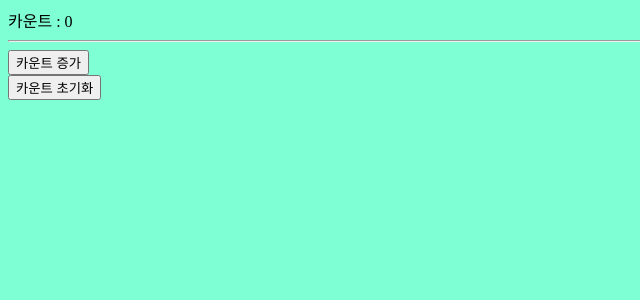
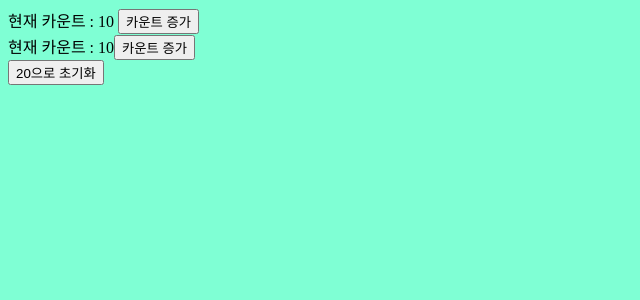
Before and after one commit to Jaehyeok65/ReactPractice, a React (Create React App) app: page / in a window 1280 px wide. Shown: the top 300 px of the page, without its empty margins (0-640 px from the left). Built offline with nearby package versions, Linux system fonts and the light colour scheme.

Commit message:
2021 07 07 리액트 (컴포넌트의 생명 주기)

```diff
--- /dev/null
+++ b/src/03/NewCounter.jsx
@@ -0,0 +1,44 @@
+import React from 'react';
+
+
+class NewCounter extends React.Component {
+
+    constructor(props) {
+        super(props);
+        this.state = {};
+        this.increaseCount = this.increaseCount.bind(this);
+    }
+
+    static getDerivedStateFromProps(props, state) {
+
+        const { count } = props;
+        return {
+
+            count,
+            newCount : count === state.count
+
+            ? state.newCount
+
+            : count,
+        };
+    }
+
+    increaseCount() {
+        this.setState(({ newCount }) => ({
+            newCount : newCount + 1
+        }));
+    }
+
+    render() {
+        return (
+            <div>
+                현재 카운트 : { this.state.newCount }
+                <button onClick = { this.increaseCount }>
+                    카운트 증가
+                </button>
+            </div>
+        );
+    }
+}
+
+export default NewCounter;
--- a/src/App.jsx
+++ b/src/App.jsx
@@ -1,12 +1,26 @@
 import React, { Component } from 'react';
 import Counter from './Components/Counter';
+import NewCounter from './03/NewCounter';
 import './App.css';
 
 class App extends Component {
+
+  constructor(props) {
+    super(props);
+    this.state = { count : 10 };
+    this.resetCount = this.resetCount.bind(this);
+  }
+
+  resetCount() {
+    this.setState(({ count }) => ({ count : count + 10}));
+  }
+
   render() {
     return (
       <div>
-        <Counter />
+        <div><Counter count = {this.state.count} /></div>
+        <div><NewCounter count = {this.state.count} /></div>
+        <button onClick = {this.resetCount}>{this.state.count+10}으로 초기화</button>
       </div>
     );
   }
--- a/src/Components/Counter.js
+++ b/src/Components/Counter.js
@@ -1,15 +1,16 @@
 import React from 'react';
 
 class Counter extends React.Component {
+
     constructor(props) {
         super(props);
         this.state = {
-            count : 0,
+            count : props.count,
         };
 
         this.increaseCount = this.increaseCount.bind(this);
-        this.defaultCount = this.defaultCount.bind(this);
     }
+
 
     increaseCount() {
 
@@ -18,21 +19,13 @@
         }));
     }
 
-    defaultCount() {
 
-        this.setState(({count}) => ({
-            count : 0,
-        }));
-    }
 
     render() {
         return (
             <div>
-                <span>카운트 : {this.state.count} </span>
-                <hr/>
+                <span>현재 카운트 : {this.state.count} </span>
                 <button onClick={this.increaseCount}>카운트 증가</button>
-                <br/>
-                <button onClick={this.defaultCount}>카운트 초기화</button>
             </div>
         );
     }
```
Also changed, not shown: src/03/LifecycleExample.jsx (added, +47 -0 lines).
